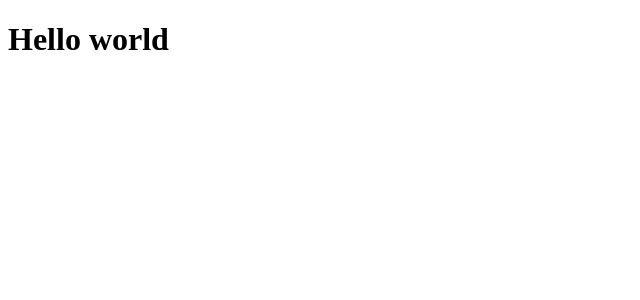
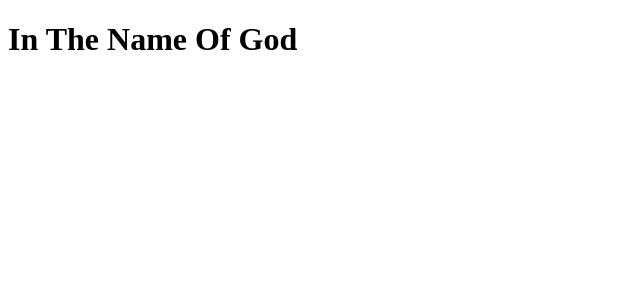
Before and after one commit to RandWeb/training-react, a React (Create React App) app: page / in a window 1280 px wide. Shown: the top 300 px of the page, without its empty margins (0-640 px from the left). Built offline with nearby package versions, Linux system fonts and the light colour scheme.

Commit message:
ساخت اولین  کلاس کاپوننت

```diff
--- /dev/null
+++ b/src/App.js
@@ -0,0 +1,10 @@
+import { Component } from "react";
+
+// نکته در مورد رندر: فقط یک تگ را برمیگرداند دوتا باشد خطا می دهد
+class App extends Component{
+    render(){
+        return <h1>In The Name Of God</h1>
+    };
+}
+
+export default App;
--- a/src/index.js
+++ b/src/index.js
@@ -1,5 +1,5 @@
 import { createRoot } from "react-dom/client";
-
+import App from "./App";
 const element = <h1>Hello world</h1>;
 
 //const element = createElement("h1",{},"hello world");
@@ -8,4 +8,4 @@ const container = document.getElementById("root");
 
 const root = createRoot(container);
 
-root.render(element);
+root.render(<App />);
```
